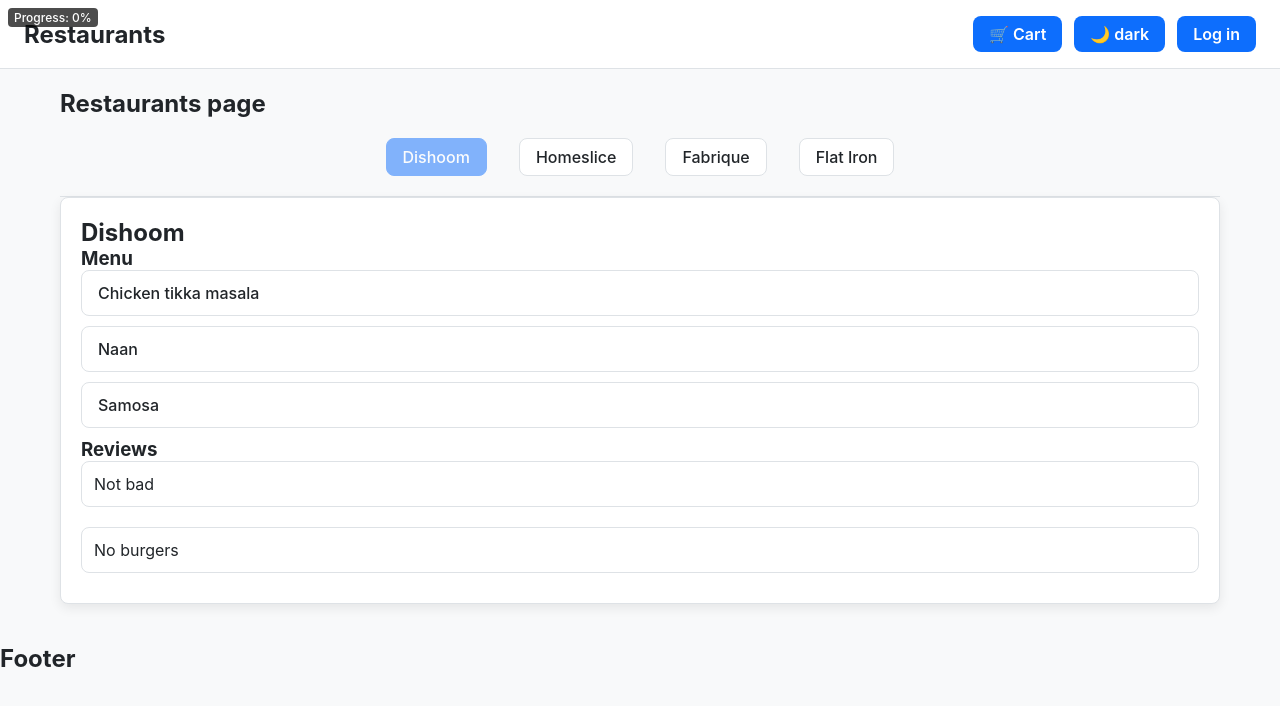
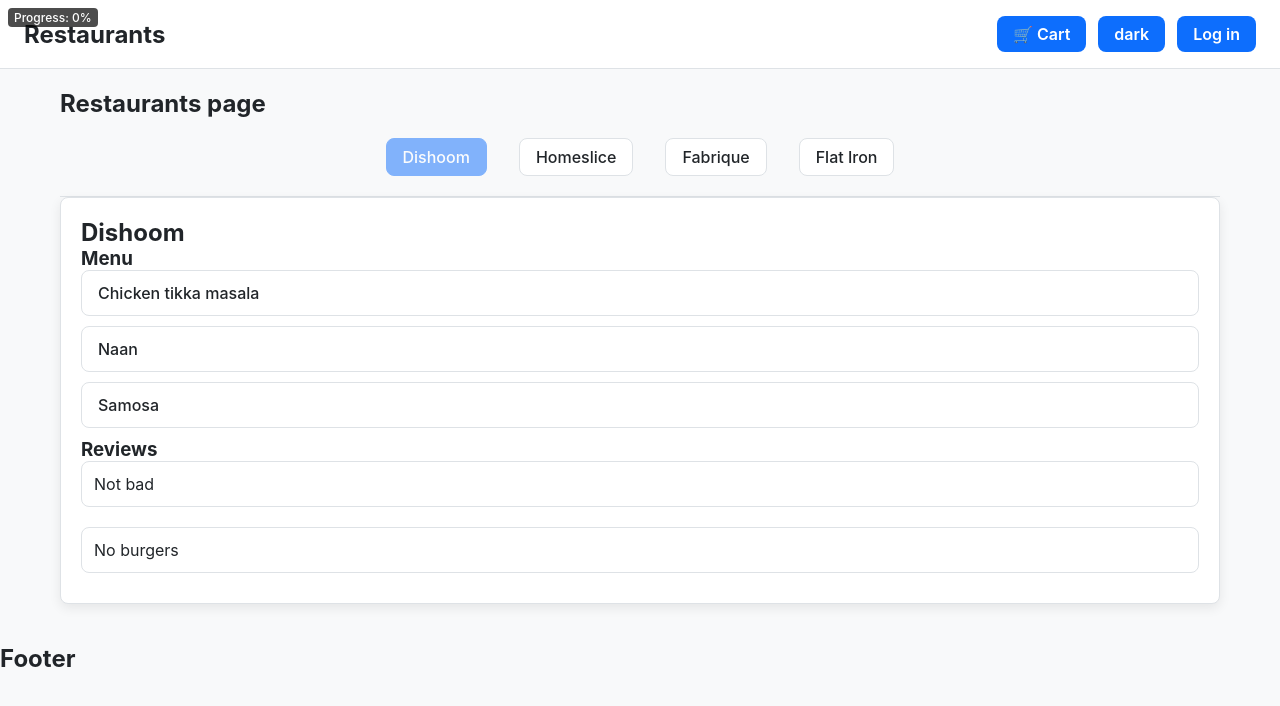
Before and after one commit to lapkinu/react-jsr-course, a React (Vite) app: page / in a window 1280 px wide. Shown: the top 706 px of the page. Built offline with nearby package versions, Linux system fonts and the light colour scheme.

Commit message:
wip: minor change

```diff
--- a/materials/mockUsers.js
+++ b/materials/mockUsers.js
@@ -12,6 +12,6 @@
   test: {
     name: 'test',
     role: 'user',
-    avatar: '🧪',
+    avatar: '',
   },
 };
--- a/src/components/Buttons/Buttons.module.css
+++ b/src/components/Buttons/Buttons.module.css
@@ -11,9 +11,6 @@
   color: white;
   font-weight: 600;
   cursor: pointer;
-  transition:
-    background 0.2s,
-    transform 0.2s;
 }
 
 .button:hover {
--- a/src/components/Buttons/ThemeSwitcher.jsx
+++ b/src/components/Buttons/ThemeSwitcher.jsx
@@ -8,7 +8,7 @@
   return (
     <div className={styles.controls}>
       <Button variant="primary" onClick={toggleTheme}>
-        {theme === 'light' ? '🌙 dark' : '☀️ light'}
+        {theme === 'light' ? 'dark' : 'light'}
       </Button>
     </div>
   );
--- a/src/components/Common/Button.jsx
+++ b/src/components/Common/Button.jsx
@@ -1,5 +1,5 @@
 import classNames from 'classnames';
-import styles from '../../styles/components/Button.module.css';
+import styles from './Button.module.css';
 
 export const Button = ({ variant = 'primary', size = 'medium', className, children, ...props }) => {
   return (
--- a/src/styles/components/Button.module.css
+++ b/src/components/Common/Button.module.css
@@ -3,10 +3,6 @@
   border-radius: var(--radius);
   font-weight: 600;
   cursor: pointer;
-  transition:
-    background 0.2s,
-    transform 0.2s,
-    opacity 0.2s;
   display: inline-flex;
   align-items: center;
   justify-content: center;
--- a/src/context/AuthContext.jsx
+++ b/src/context/AuthContext.jsx
@@ -14,7 +14,7 @@
     const userData = mockUsers[lowerName] || {
       name: trimmedName,
       role: 'user',
-      avatar: '👤',
+      avatar: '',
     };
 
     setUser(userData);
--- a/src/main.jsx
+++ b/src/main.jsx
@@ -3,7 +3,7 @@
 import { App } from './App';
 
 import './styles/reset.css';
-import './styles/base/globals.css';
+import './styles/globals.css';
 import './styles/theme.css';
 
 createRoot(document.getElementById('root')).render(
```
Also changed, not shown: src/styles/globals.css (renamed from src/styles/base/globals.css).
